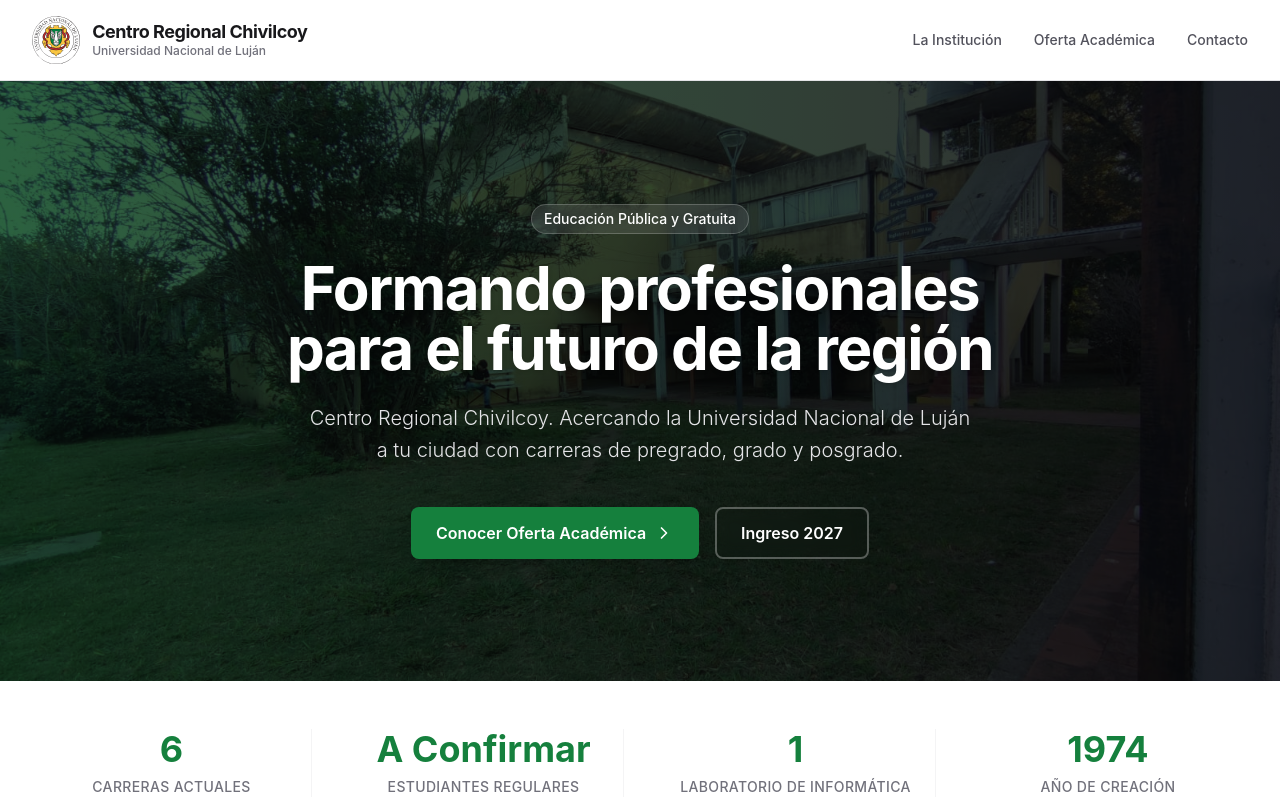
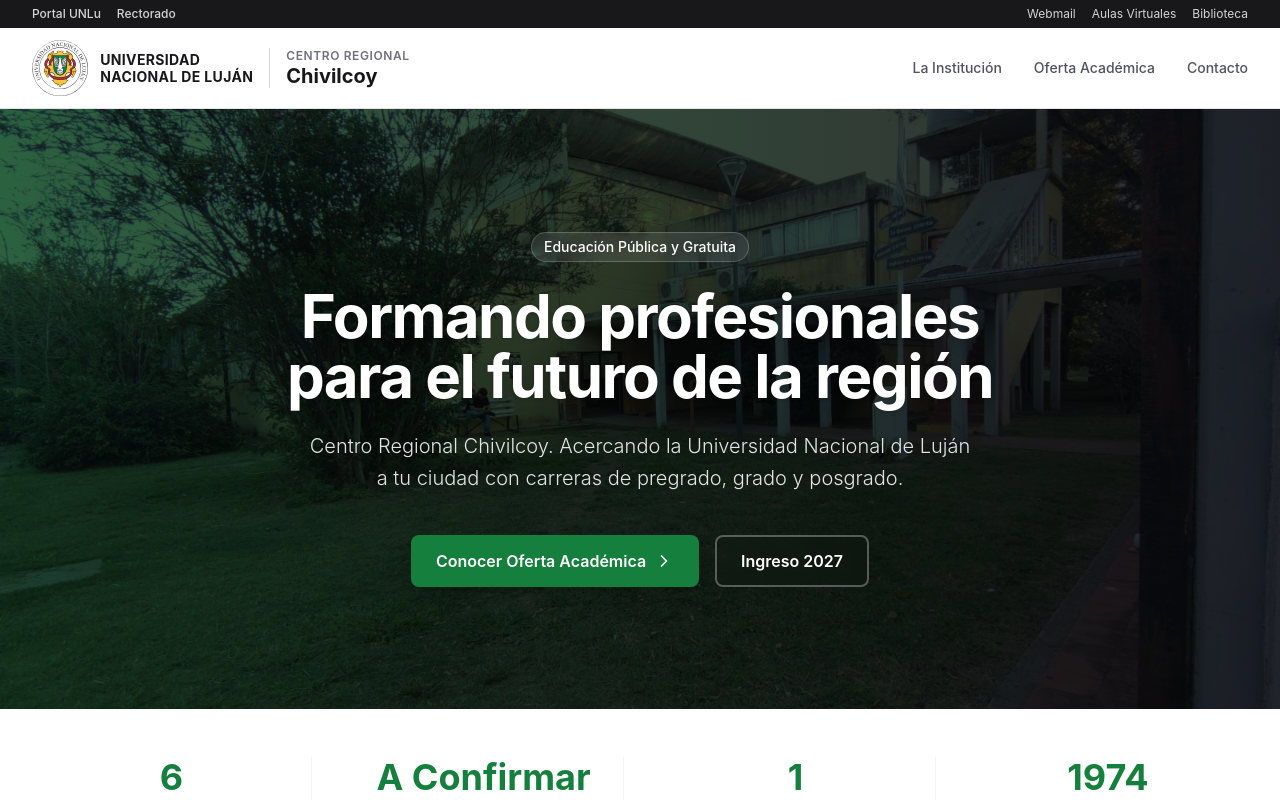
Before and after one commit to rizzofs/CentroRegionalChivilcoy, a React (Vite) app: page / in a window 1280 px wide. Shown: the top 800 px of the page. Built offline with nearby package versions, Linux system fonts and the light colour scheme.

Commit message:
feat: implementar identidad institucional en layout (Header, Super-Header, Footer)

```diff
--- a/src/pages/Home.tsx
+++ b/src/pages/Home.tsx
@@ -1,5 +1,5 @@
 import { useState } from 'react';
-import { BookOpen, Users, MapPin, ChevronRight, Building2, Mail, Phone, Clock, FileText, ArrowRight, Menu, X } from 'lucide-react';
+import { BookOpen, Users, MapPin, ChevronRight, Building2, Mail, Phone, Clock, FileText, ArrowRight, Menu, X, Globe } from 'lucide-react';
 import { Link } from 'react-router-dom';
 
 export default function Home() {
@@ -7,15 +7,39 @@
 
   return (
     <div className="min-h-screen bg-background text-zinc-900 font-sans">
+      {/* Super Header Institucional */}
+      <div className="bg-zinc-900 text-zinc-300 py-1.5 text-xs hidden sm:block">
+        <div className="max-w-7xl mx-auto px-4 sm:px-6 lg:px-8 flex justify-between items-center">
+          <div className="flex items-center gap-4 font-medium">
+            <a href="https://www.unlu.edu.ar/" target="_blank" rel="noopener noreferrer" className="hover:text-white transition-colors">Portal UNLu</a>
+            <a href="https://rectorado.unlu.edu.ar/" target="_blank" rel="noopener noreferrer" className="hover:text-white transition-colors">Rectorado</a>
+          </div>
+          <div className="flex items-center gap-4">
+            <a href="https://webmail.unlu.edu.ar" target="_blank" rel="noopener noreferrer" className="hover:text-white transition-colors">Webmail</a>
+            <a href="https://www.unlu.edu.ar/acceso-aulas-virtuales.html" target="_blank" rel="noopener noreferrer" className="hover:text-white transition-colors">Aulas Virtuales</a>
+            <a href="https://www.biblioteca.unlu.edu.ar/" target="_blank" rel="noopener noreferrer" className="hover:text-white transition-colors">Biblioteca</a>
+          </div>
+        </div>
+      </div>
+
       {/* Header (Navegación) */}
       <nav className="sticky top-0 z-50 backdrop-blur-md bg-white/90 border-b border-zinc-200">
         <div className="max-w-7xl mx-auto px-4 sm:px-6 lg:px-8">
           <div className="flex justify-between h-20 items-center">
-            <div className="flex items-center gap-3 cursor-pointer" onClick={() => window.scrollTo({ top: 0, behavior: 'smooth' })}>
-              <img src="/escudo.svg" alt="Escudo UNLu" className="h-12 w-auto" />
-              <div className="flex flex-col">
-                <span className="font-bold text-lg leading-tight tracking-tight text-zinc-900">Centro Regional Chivilcoy</span>
-                <span className="text-xs text-zinc-500 font-medium">Universidad Nacional de Luján</span>
+            <div className="flex items-center gap-4 cursor-pointer" onClick={() => window.scrollTo({ top: 0, behavior: 'smooth' })}>
+              <div className="flex items-center gap-3">
+                <img src="/escudo.svg" alt="UNLu" className="h-12 sm:h-14 w-auto" />
+                <div className="hidden lg:flex flex-col">
+                  <span className="font-bold text-sm leading-tight text-zinc-900 uppercase tracking-wide">Universidad</span>
+                  <span className="font-bold text-sm leading-tight text-zinc-900 uppercase tracking-wide">Nacional de Luján</span>
+                </div>
+              </div>
+
+              <div className="h-10 w-px bg-zinc-300 hidden sm:block"></div>
+
+              <div className="flex flex-col justify-center">
+                <span className="text-xs font-semibold text-zinc-500 uppercase tracking-wider">Centro Regional</span>
+                <span className="font-bold text-lg sm:text-xl leading-tight text-zinc-900">Chivilcoy</span>
               </div>
             </div>
             <div className="hidden md:flex items-center space-x-8">
@@ -438,39 +462,61 @@
       {/* Footer (Pie de página) */}
       <footer id="contacto" className="bg-zinc-900 text-zinc-400 py-16 scroll-mt-20">
         <div className="max-w-7xl mx-auto px-4 sm:px-6 lg:px-8">
-          <div className="grid grid-cols-1 md:grid-cols-4 gap-12 mb-12">
-            <div className="col-span-1 md:col-span-1">
+          <div className="grid grid-cols-1 lg:grid-cols-4 gap-12 mb-12">
+            {/* 1. Institucional UNLu */}
+            <div className="col-span-1 lg:col-span-1">
               <div className="flex items-center gap-3 mb-6 text-white">
                 <img src="/UNLU.svg" alt="Logo UNLu" className="h-10 w-auto" />
-                <span className="font-bold text-xl tracking-tight">UNLu Chivilcoy</span>
+                <span className="font-bold text-xl tracking-tight">UNLu</span>
               </div>
-              <p className="text-sm leading-relaxed mb-6">
-                Universidad Nacional de Luján.<br />
-                Centro Regional Chivilcoy.<br />
-                Educación pública, gratuita y de calidad.
-              </p>
+              <div className="text-sm leading-relaxed mb-6 space-y-4">
+                <div>
+                  <p className="text-zinc-400 font-medium uppercase tracking-wider text-xs mb-1">Rector</p>
+                  <p className="text-white">Walter Fabián Panessi</p>
+                  <a href="mailto:rector@mail.unlu.edu.ar" className="hover:text-white transition-colors block mt-0.5">rector@mail.unlu.edu.ar</a>
+                </div>
+                <div>
+                  <p className="text-zinc-400 font-medium uppercase tracking-wider text-xs mb-1">Vicerrector</p>
+                  <p className="text-white">Miguel Ángel Nuñez</p>
+                  <a href="mailto:vcrector@mail.unlu.edu.ar" className="hover:text-white transition-colors block mt-0.5">vcrector@mail.unlu.edu.ar</a>
+                </div>
+              </div>
             </div>
 
+            {/* 2. Sede Central Contacto */}
             <div>
-              <h3 className="text-white font-semibold mb-4 uppercase text-sm tracking-wider">Secciones</h3>
-              <ul className="space-y-3 text-sm">
-                <li><a href="#institucion" className="hover:text-white transition-colors">La Institución</a></li>
-                <li><a href="#oferta" className="hover:text-white transition-colors">Oferta Académica</a></li>
-                <li><a href="#contacto" className="hover:text-white transition-colors">Contacto</a></li>
+              <h3 className="text-white font-semibold mb-4 uppercase text-sm tracking-wider">Sede Central (Luján)</h3>
+              <ul className="space-y-4 text-sm">
+                <li className="flex items-start">
+                  <Globe className="h-5 w-5 mr-3 text-zinc-500 shrink-0" />
+                  <a href="https://rectorado.unlu.edu.ar" target="_blank" rel="noopener noreferrer" className="hover:text-white transition-colors break-all">rectorado.unlu.edu.ar</a>
+                </li>
+                <li className="flex items-start">
+                  <Mail className="h-5 w-5 mr-3 text-zinc-500 shrink-0" />
+                  <a href="mailto:sprivada@unlu.edu.ar" className="hover:text-white transition-colors block">sprivada@unlu.edu.ar</a>
+                </li>
+                <li className="flex items-start">
+                  <Phone className="h-5 w-5 mr-3 text-zinc-500 shrink-0" />
+                  <span>+54 (02323) 445100</span>
+                </li>
               </ul>
             </div>
 
+            {/* 3. Enlaces Útiles y Secciones */}
             <div>
               <h3 className="text-white font-semibold mb-4 uppercase text-sm tracking-wider">Enlaces Útiles</h3>
-              <ul className="space-y-3 text-sm">
+              <ul className="space-y-3 text-sm mb-6">
+                <li><a href="#institucion" className="hover:text-white transition-colors">La Institución</a></li>
+                <li><a href="#oferta" className="hover:text-white transition-colors">Oferta Académica</a></li>
                 <li><a href="https://www.unlu.edu.ar/calendario.html" target="_blank" rel="noopener noreferrer" className="hover:text-white transition-colors">Calendario Académico</a></li>
                 <li><a href="https://www.biblioteca.unlu.edu.ar/" target="_blank" rel="noopener noreferrer" className="hover:text-white transition-colors">Biblioteca</a></li>
-                <li><a href="https://becas.unlu.edu.ar/" target="_blank" rel="noopener noreferrer" className="hover:text-white transition-colors">Becas</a></li>
+                <li><a href="https://becas.unlu.edu.ar/" target="_blank" rel="noopener noreferrer" className="hover:text-white transition-colors">Becas UNLu</a></li>
               </ul>
             </div>
 
+            {/* 4. Sede Chivilcoy Contacto */}
             <div>
-              <h3 className="text-white font-semibold mb-4 uppercase text-sm tracking-wider">Contacto y Atención</h3>
+              <h3 className="text-white font-semibold mb-4 uppercase text-sm tracking-wider">Sede Chivilcoy</h3>
               <ul className="space-y-4 text-sm">
                 <li className="flex items-start">
                   <MapPin className="h-5 w-5 mr-3 text-zinc-500 shrink-0" />
```
